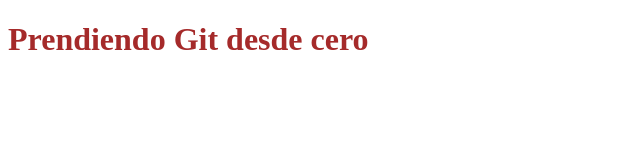
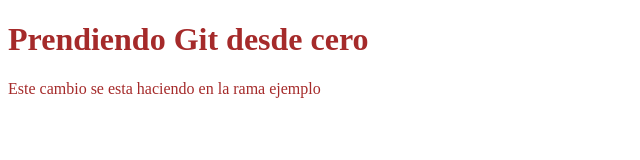
Before and after one commit to choikera/prueba, a plain HTML site: page index.html in a window 1280 px wide. Shown: the whole page, without its empty margins (0-640 px from the left). Drawn offline with Linux system fonts and the light colour scheme.

Commit message:
parrafo agregado

```diff
--- a/index.html
+++ b/index.html
@@ -9,5 +9,6 @@
 	<header>
 		<h1>Prendiendo Git desde cero</h1>
 	</header>
+	<p>Este cambio se esta haciendo en la rama ejemplo</p>
 </body>
 </html>
```
